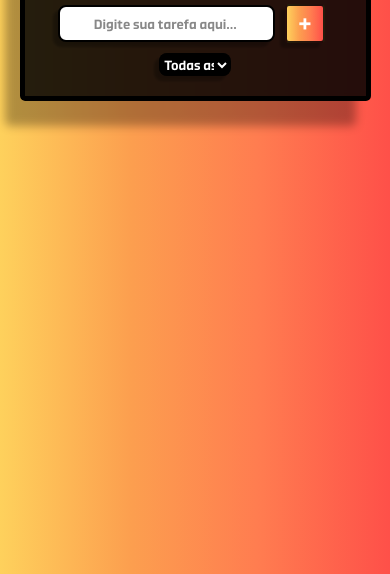
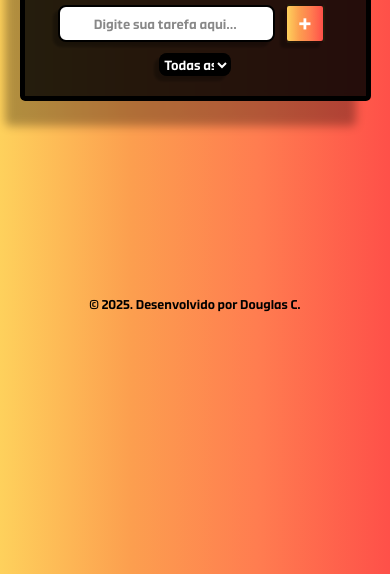
Before and after one commit to ux-doug/lista-de-tarefas, a plain HTML site: page index.html in a window 390 px wide. Shown: the part 270-844 px from the top of the page. Drawn offline with Linux system fonts and the light colour scheme.

Commit message:
Adicionado rodapé

```diff
--- a/index.html
+++ b/index.html
@@ -11,6 +11,7 @@
 </head>
 
 <body class="corpo">
+    <main>
     <!-- "Caixa" da Lista de tarefas -->
     <div class="caixa">
         <h1>Lista de Tarefas</h1>
@@ -34,7 +35,12 @@
             <p id="contadorPendencias"></p>
         </div>
         <!-- Sessão de implementação do script.js -->
+    </main>
         <script src="script.js"></script>
+
+        <footer class="rodape">
+            <p>&copy; 2025. Desenvolvido por Douglas C.</p>
+        </footer>
 </body>
 
 </html>
--- a/style.css
+++ b/style.css
@@ -169,6 +169,11 @@
     margin-top: 5%;
 
 }
+.rodape{
+    display: flex;
+    margin-top: 5%;
+    justify-content: center;
+}
 
 /* Layout responsivo para dispositivos mobile*/
 
@@ -223,4 +228,10 @@
         width: 100%;
     }
 
+    .rodape{
+        font-size: 0.8rem;
+        display: flex;
+        justify-content: center;
+    }
+
 }
```
